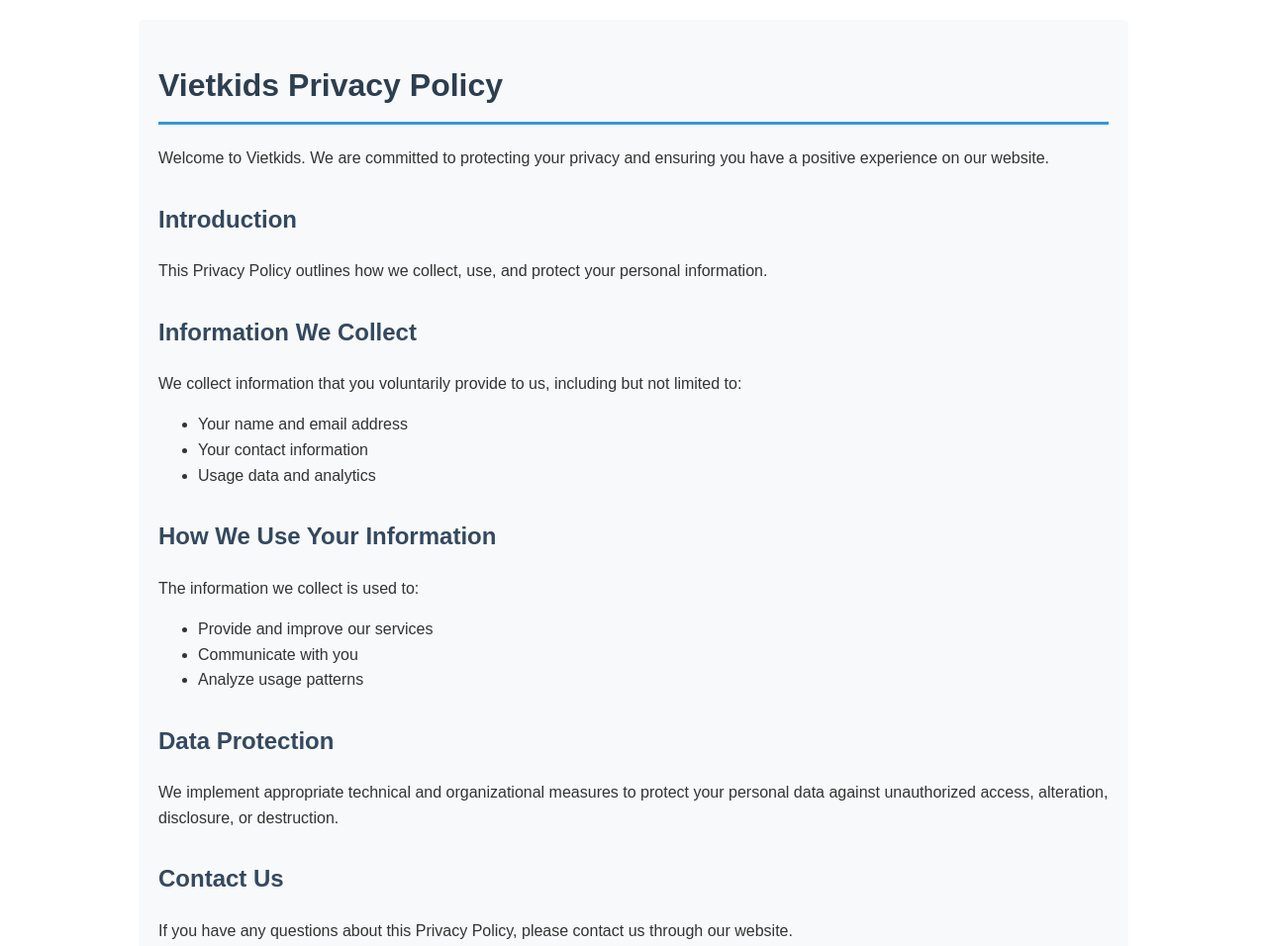
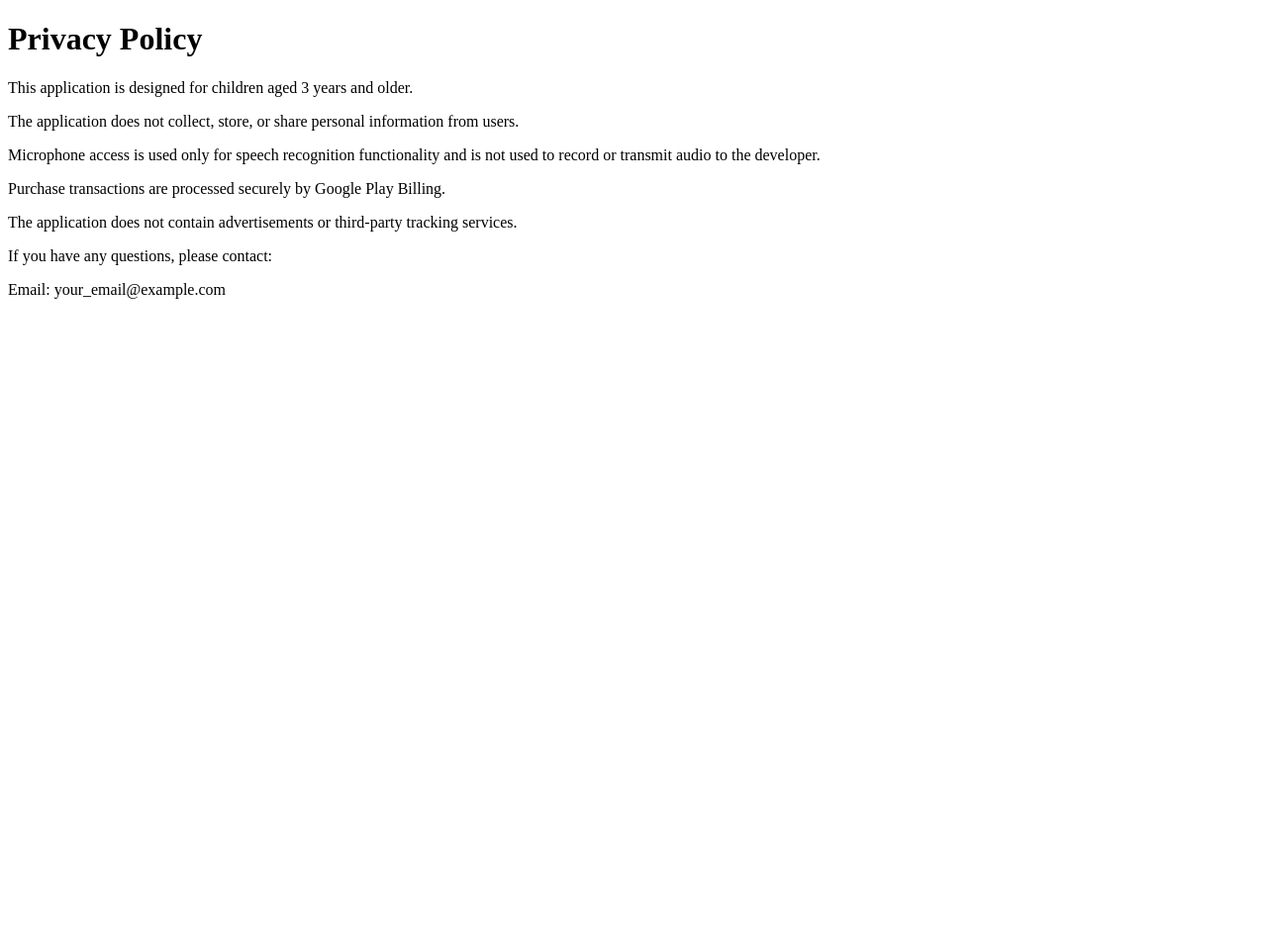
Before and after one commit to dunkaka/vietkids-privacy-policy, a plain HTML site: page index.html in a window 1280 px wide. Shown: the whole page at 99% size. After the commit the page ends 800 px from the top, so only its background shows below. Drawn offline with Linux system fonts and the light colour scheme.

Commit message:
Update index.html with simpler privacy policy content

```diff
--- a/index.html
+++ b/index.html
@@ -1,64 +1,25 @@
 <!DOCTYPE html>
-<html lang="en">
+<html>
 <head>
     <meta charset="UTF-8">
-    <meta name="viewport" content="width=device-width, initial-scale=1.0">
-    <title>Vietkids Privacy Policy</title>
-    <style>
-        body {
-            font-family: Arial, sans-serif;
-            line-height: 1.6;
-            margin: 20px;
-            max-width: 1000px;
-            margin-left: auto;
-            margin-right: auto;
-            color: #333;
-        }
-        h1 {
-            color: #2c3e50;
-            border-bottom: 3px solid #3498db;
-            padding-bottom: 10px;
-        }
-        h2 {
-            color: #34495e;
-            margin-top: 30px;
-        }
-        .container {
-            background-color: #f8f9fa;
-            padding: 20px;
-            border-radius: 5px;
-        }
-    </style>
+    <title>Privacy Policy</title>
 </head>
 <body>
-    <div class="container">
-        <h1>Vietkids Privacy Policy</h1>
-        <p>Welcome to Vietkids. We are committed to protecting your privacy and ensuring you have a positive experience on our website.</p>
+    <h1>Privacy Policy</h1>
 
-        <h2>Introduction</h2>
-        <p>This Privacy Policy outlines how we collect, use, and protect your personal information.</p>
+    <p>This application is designed for children aged 3 years and older.</p>
 
-        <h2>Information We Collect</h2>
-        <p>We collect information that you voluntarily provide to us, including but not limited to:</p>
-        <ul>
-            <li>Your name and email address</li>
-            <li>Your contact information</li>
-            <li>Usage data and analytics</li>
-        </ul>
+    <p>The application does not collect, store, or share personal information from users.</p>
 
-        <h2>How We Use Your Information</h2>
-        <p>The information we collect is used to:</p>
-        <ul>
-            <li>Provide and improve our services</li>
-            <li>Communicate with you</li>
-            <li>Analyze usage patterns</li>
-        </ul>
+    <p>Microphone access is used only for speech recognition functionality and is not used to record or transmit audio to the developer.</p>
 
-        <h2>Data Protection</h2>
-        <p>We implement appropriate technical and organizational measures to protect your personal data against unauthorized access, alteration, disclosure, or destruction.</p>
+    <p>Purchase transactions are processed securely by Google Play Billing.</p>
 
-        <h2>Contact Us</h2>
-        <p>If you have any questions about this Privacy Policy, please contact us through our website.</p>
-    </div>
+    <p>The application does not contain advertisements or third-party tracking services.</p>
+
+    <p>If you have any questions, please contact:</p>
+
+    <p>Email: your_email@example.com</p>
+
 </body>
 </html>
```
